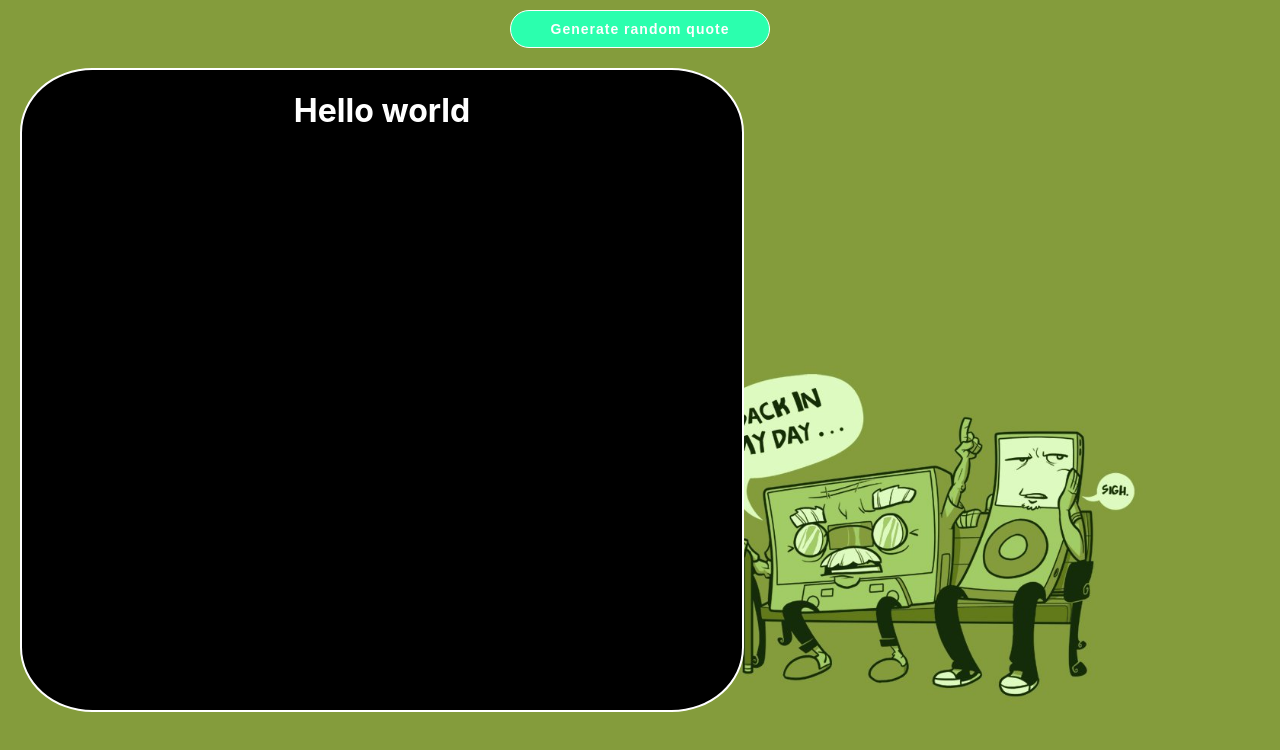
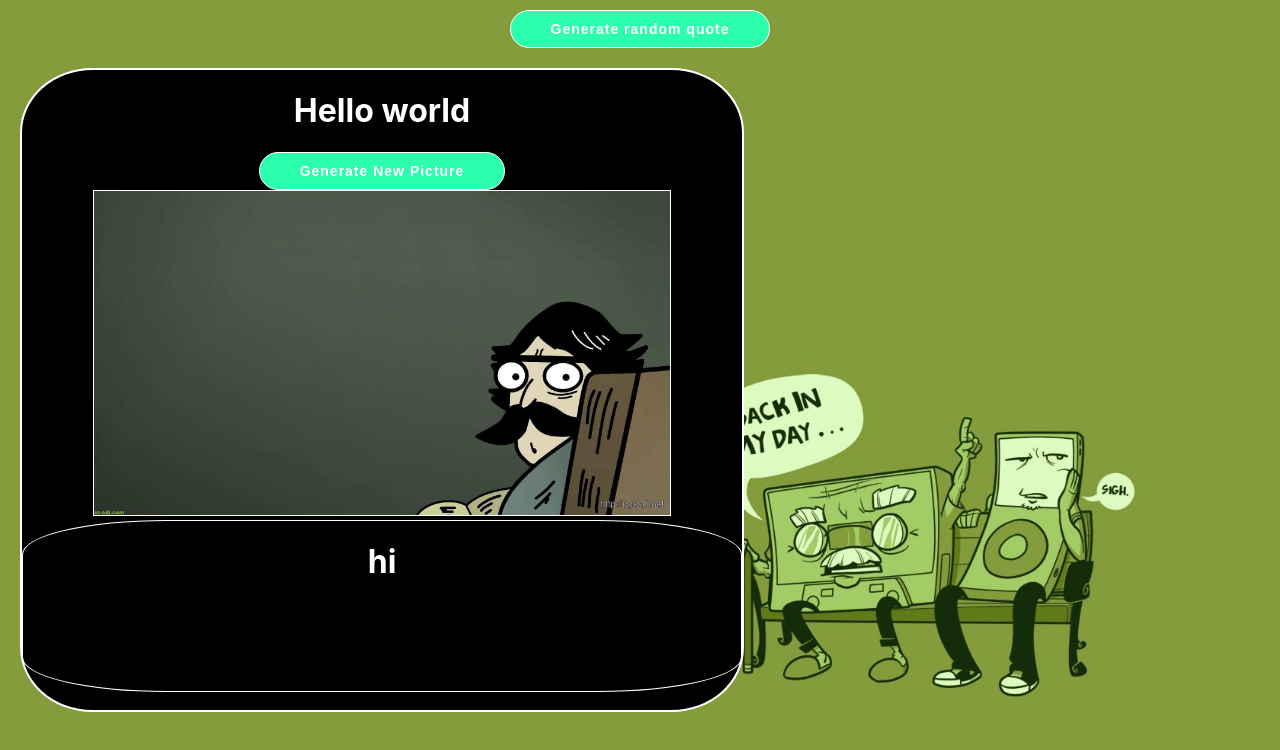
Before and after one commit to bcarrol2/trexfront, a React (Create React App) app in the folder trex/: page / in a window 1280 px wide. Shown: the top 750 px of the page. Built offline with nearby package versions, Linux system fonts and the light colour scheme.

Commit message:
quote block div and component setup

```diff
--- a/trex/src/components/ImageSquare.js
+++ b/trex/src/components/ImageSquare.js
@@ -1,10 +1,16 @@
 import React from 'react';
+import QuoteSquare from './QuoteSquare';
 
 class ImageSquare extends React.Component {
     render(){
         return(
             <div className="square">
                 <h1>Hello world</h1>
+                <button>Generate New Picture</button>
+                <div>
+                    <img id="imgsum" src="../timage1.jpg" />
+                </div>
+                <QuoteSquare />
             </div>
         )
     }
--- /dev/null
+++ b/trex/src/components/QuoteSquare.js
@@ -0,0 +1,13 @@
+import React from 'react';
+
+class QuoteSquare extends React.Component {
+    render(){
+        return(
+            <div id="quote_sum">
+                <h1>hi</h1>
+            </div>
+        )
+    }
+}
+
+export default QuoteSquare;
--- a/trex/src/main.css
+++ b/trex/src/main.css
@@ -47,3 +47,16 @@ button.ghost {
 .square h1 {
     color: white;
 }
+
+#imgsum {
+    height: 100%;
+    width: 80%;
+    object-fit: contain;
+    border: 1px solid white;
+}
+
+#quote_sum {
+    border: 1px solid white;
+    height: 170px;
+    border-radius: 20%;
+}
```
Also changed, not shown: trex/public/timage1.jpg (added).
